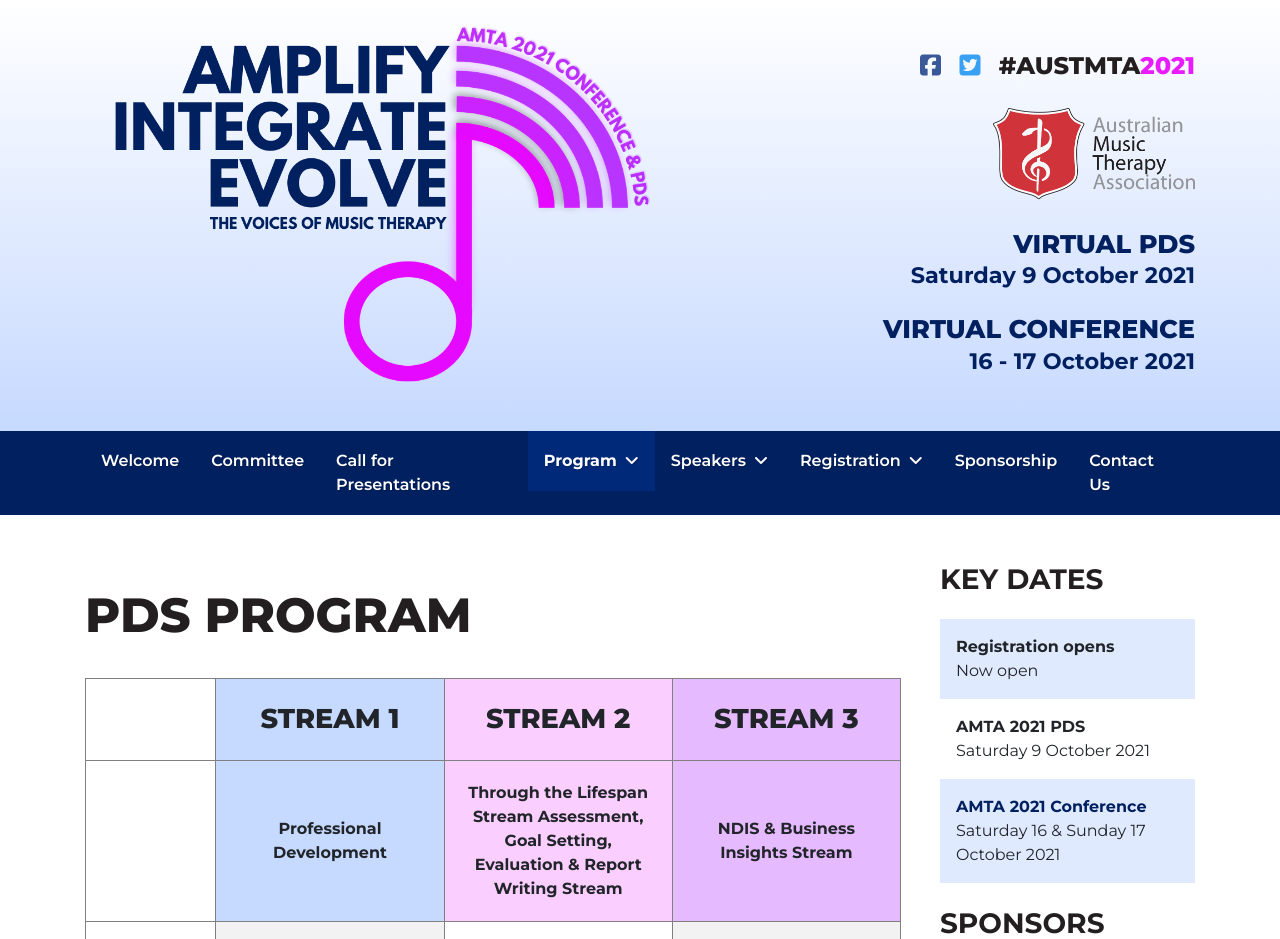
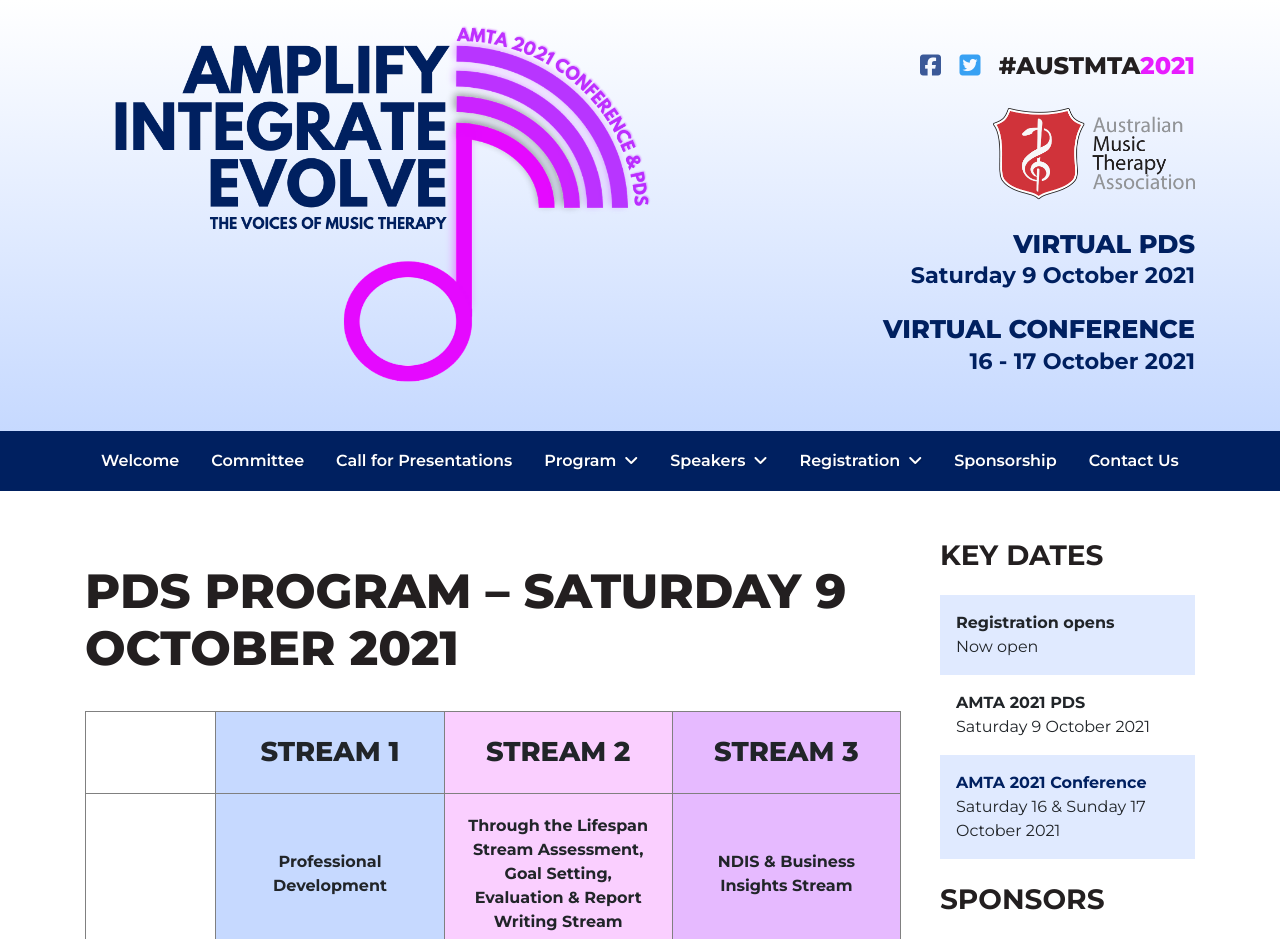
Before and after one commit to ICMS-Australasia/AMTA2021, a PHP site: page /pds-program in a window 1280 px wide. Shown: the top 939 px of the page. Run offline with PHP 8.4, Linux system fonts and the light colour scheme; some libraries are stand-ins or nearby versions.

Commit message:
Updated title

```diff
--- a/pds-program.php
+++ b/pds-program.php
@@ -1,5 +1,5 @@
 <?php
-$title = "PDS Program";
+$title = "PDS Program – Saturday 9 October 2021";
 include('include/header.php');
 ?>
 
```
